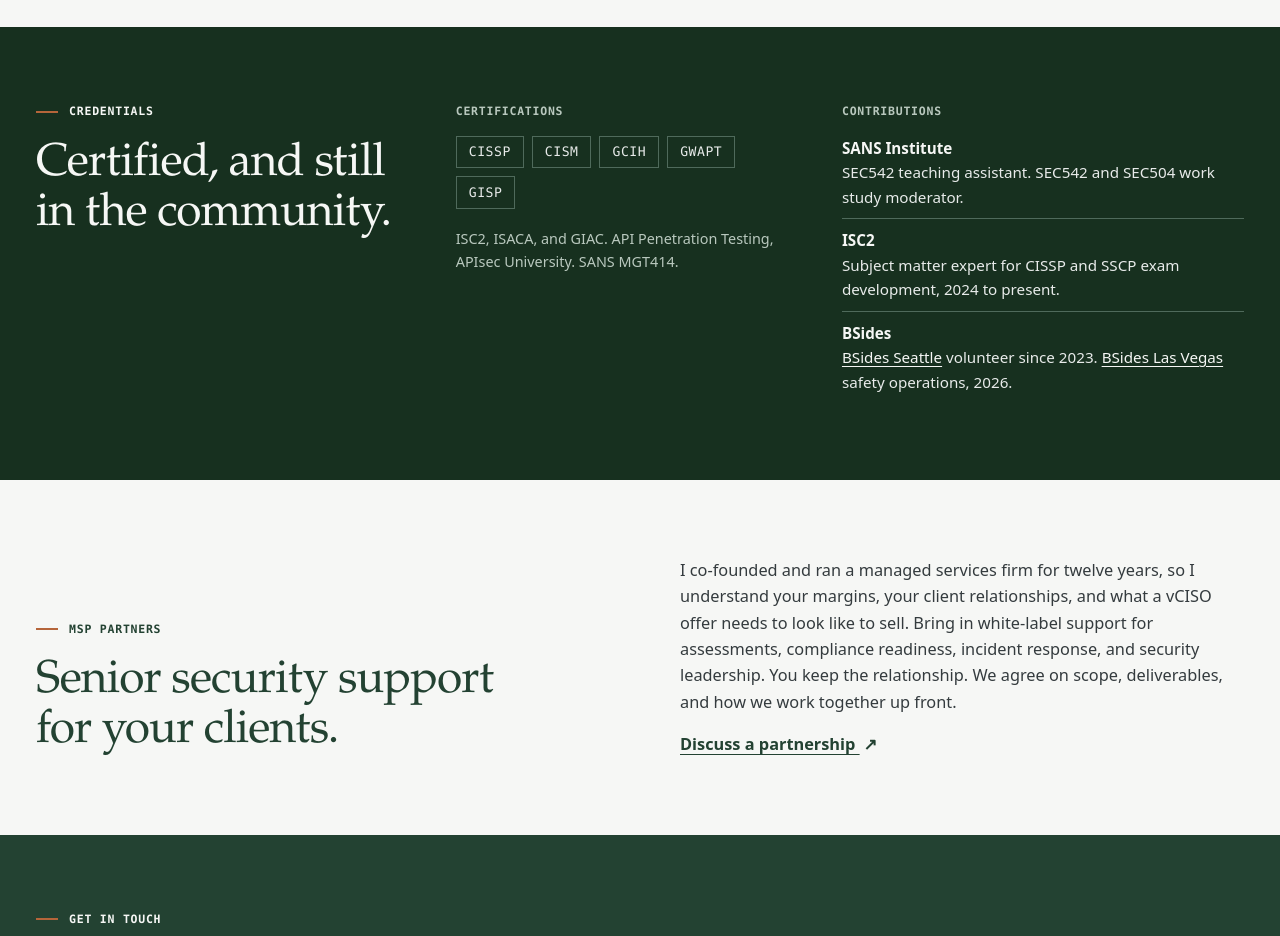
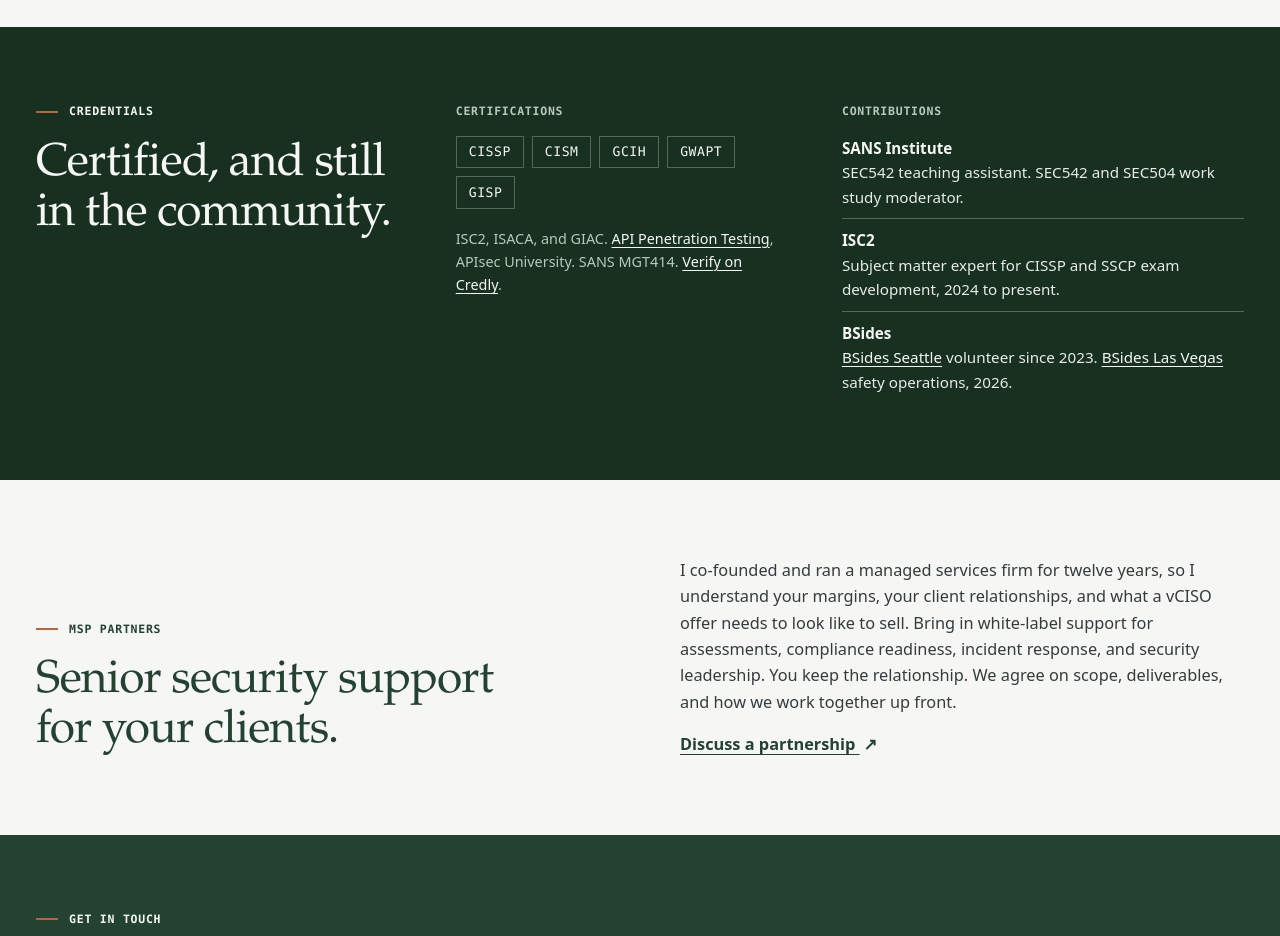
Before and after one commit to ryan5hanahan/linkedinfosec, a plain HTML site: page public/index.html in a window 1280 px wide. Shown: the part 3720-4656 px from the top of the page. Drawn offline with Linux system fonts and the light colour scheme.

Commit message:
Link certifications to Credly badges
Co-Authored-By: Claude Fable 5.1 <noreply@anthropic.com>

```diff
--- a/public/assets/site.css
+++ b/public/assets/site.css
@@ -157,7 +157,9 @@ nav a:hover, .footer-domain:hover { text-decoration: underline; text-underline-o
 .credentials-band .eyebrow, .credentials-band h2, .credentials-band h3 { color: var(--paper); }
 .cred-group h3 { font: 600 .72rem/1.4 var(--mono); letter-spacing: .065em; text-transform: uppercase; color: #b9c8be; margin-bottom: 1rem; }
 .cert-list { display: flex; flex-wrap: wrap; gap: .5rem; }
-.cert-list li { font: 500 .82rem/1 var(--mono); border: 1px solid var(--line-dark); padding: .55rem .75rem; letter-spacing: .04em; }
+.cert-list li { font: 500 .82rem/1 var(--mono); border: 1px solid var(--line-dark); letter-spacing: .04em; }
+.cert-list a { display: block; padding: .55rem .75rem; text-decoration: none; }
+.cert-list a:hover { background: var(--evergreen); }
 .cred-group > p { margin-top: 1.1rem; font-size: .9rem; color: #b9c8be; }
 .plain-list li { padding-block: .55rem; border-top: 1px solid var(--line-dark); font-size: .95rem; }
 .plain-list li:first-child { border-top: 0; padding-top: 0; }
--- a/public/index.html
+++ b/public/index.html
@@ -138,13 +138,13 @@
         <div class="cred-group">
           <h3>Certifications</h3>
           <ul class="cert-list">
-            <li>CISSP</li>
-            <li>CISM</li>
-            <li>GCIH</li>
-            <li>GWAPT</li>
-            <li>GISP</li>
+            <li><a href="https://www.credly.com/badges/5b4a6128-ec48-49f2-bc08-ff6a4c8aec06" rel="noopener">CISSP</a></li>
+            <li><a href="https://www.credly.com/badges/beb7a7a0-d832-4ff0-a9f7-72cf110f2b2a" rel="noopener">CISM</a></li>
+            <li><a href="https://www.credly.com/badges/6c358a1e-0302-4c5b-aba1-588c520c3c6c" rel="noopener">GCIH</a></li>
+            <li><a href="https://www.credly.com/badges/09670334-b47d-4747-98f2-a3bb9051fe07" rel="noopener">GWAPT</a></li>
+            <li><a href="https://www.credly.com/badges/188cccbd-5099-43b4-8330-964e9f80f8c5" rel="noopener">GISP</a></li>
           </ul>
-          <p>ISC2, ISACA, and GIAC. API Penetration Testing, APIsec University. SANS MGT414.</p>
+          <p>ISC2, ISACA, and GIAC. <a href="https://www.credly.com/badges/298249b3-9a0c-4034-97ce-595ef53f7082" rel="noopener">API Penetration Testing</a>, APIsec University. SANS MGT414. <a href="https://www.credly.com/users/ryan-shanahan" rel="noopener">Verify on Credly</a>.</p>
         </div>
         <div class="cred-group">
           <h3>Contributions</h3>
```
